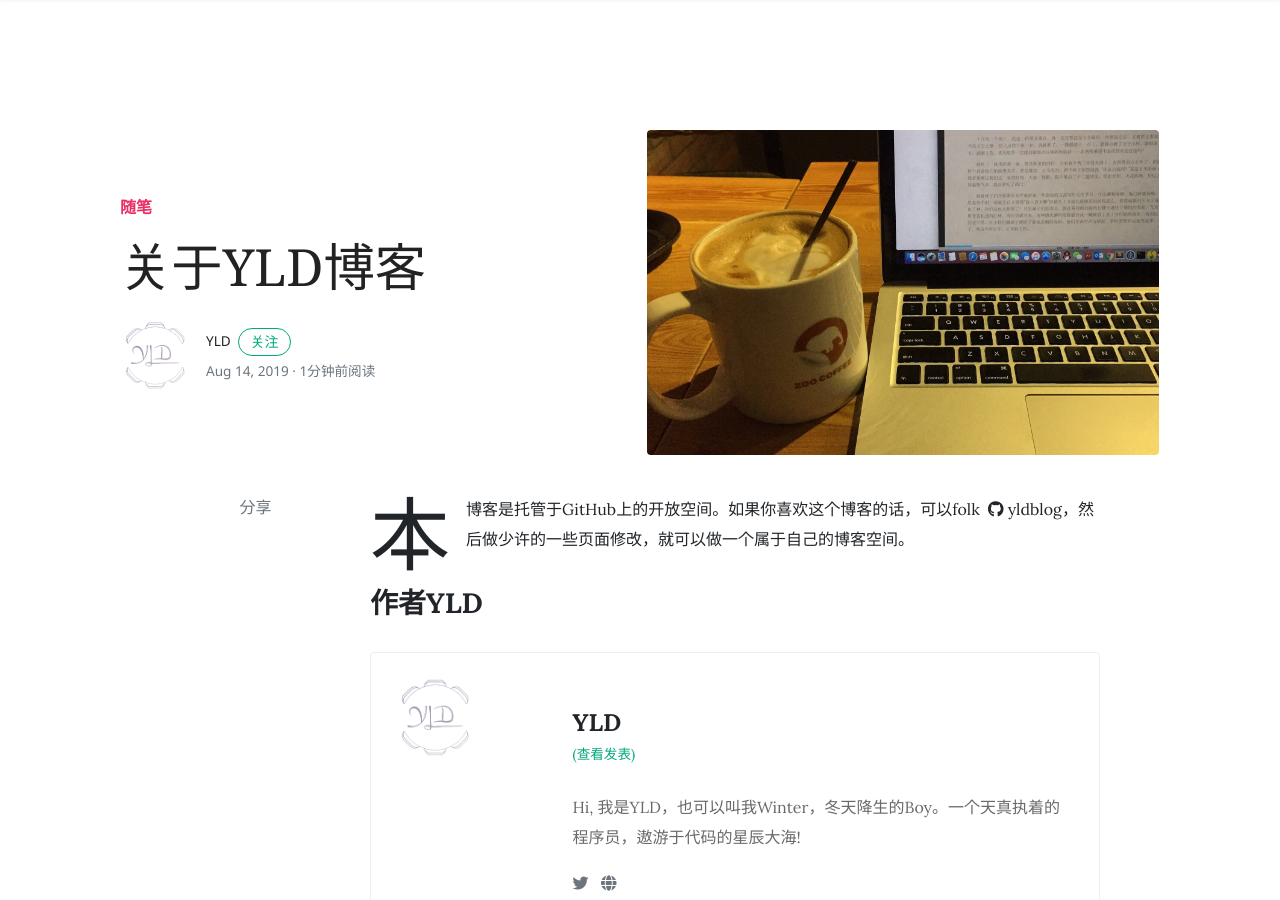
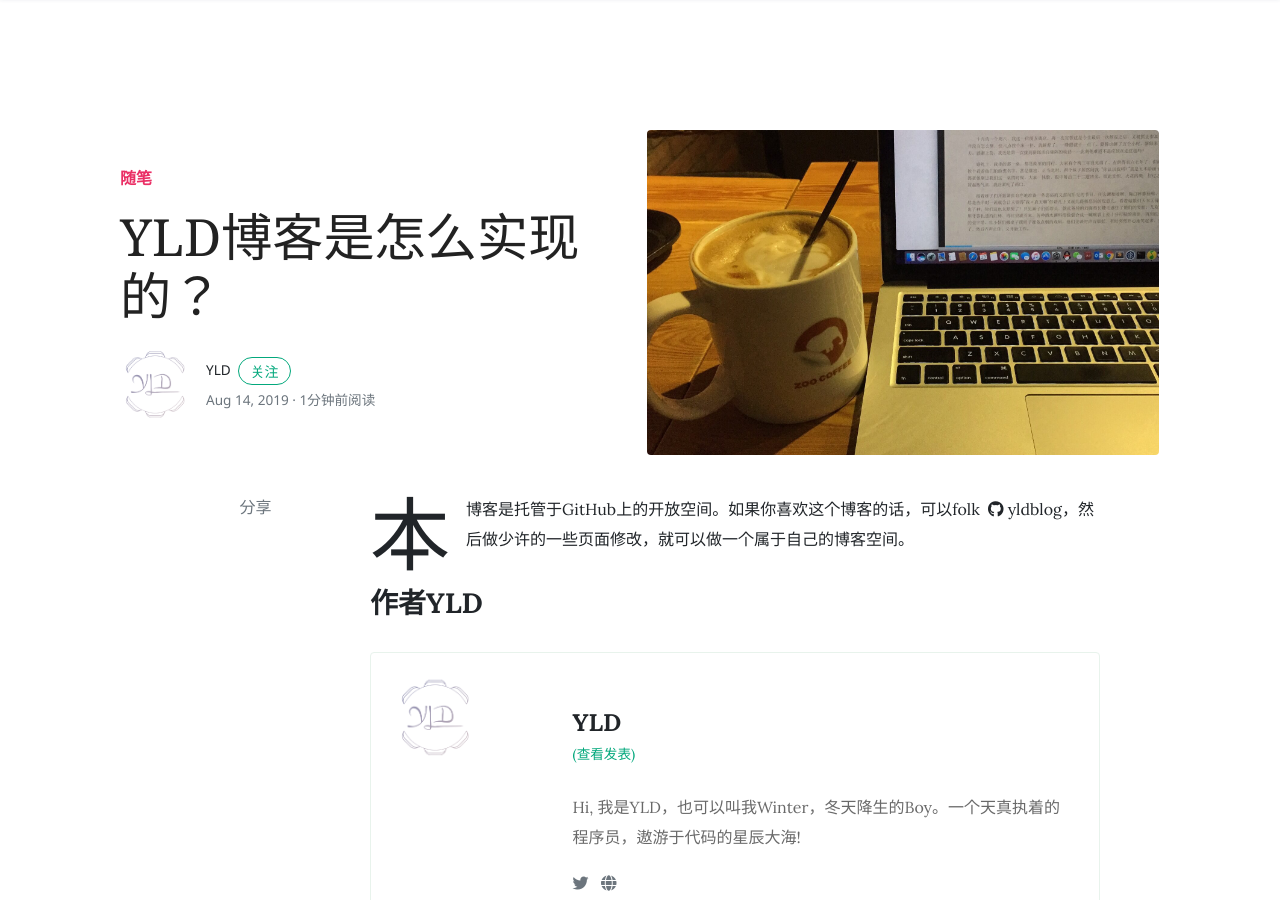
Before and after one commit to aiyld/yldblog, a Jekyll site: the page built from _posts/2019-08-14-this-blog.md, in a window 1280 px wide and 900 px high. Built offline with Jekyll 4.4.1, drawn with Linux system fonts in a browser that asks for light colours; nearby versions of some CDN libraries; a script that is not in the unit is left out; comment, search, counter and statistics services are not loaded.

Commit message:
feat: Modify article title

```diff
--- a/_posts/2019-08-14-this-blog.md
+++ b/_posts/2019-08-14-this-blog.md
@@ -1,6 +1,6 @@
 ---
 layout: post
-title:  "关于YLD博客"
+title:  "YLD博客是怎么实现的？"
 categories: [ 随笔 ]
 image: assets/images/posts/coffee.jpg
 author: yld
```
